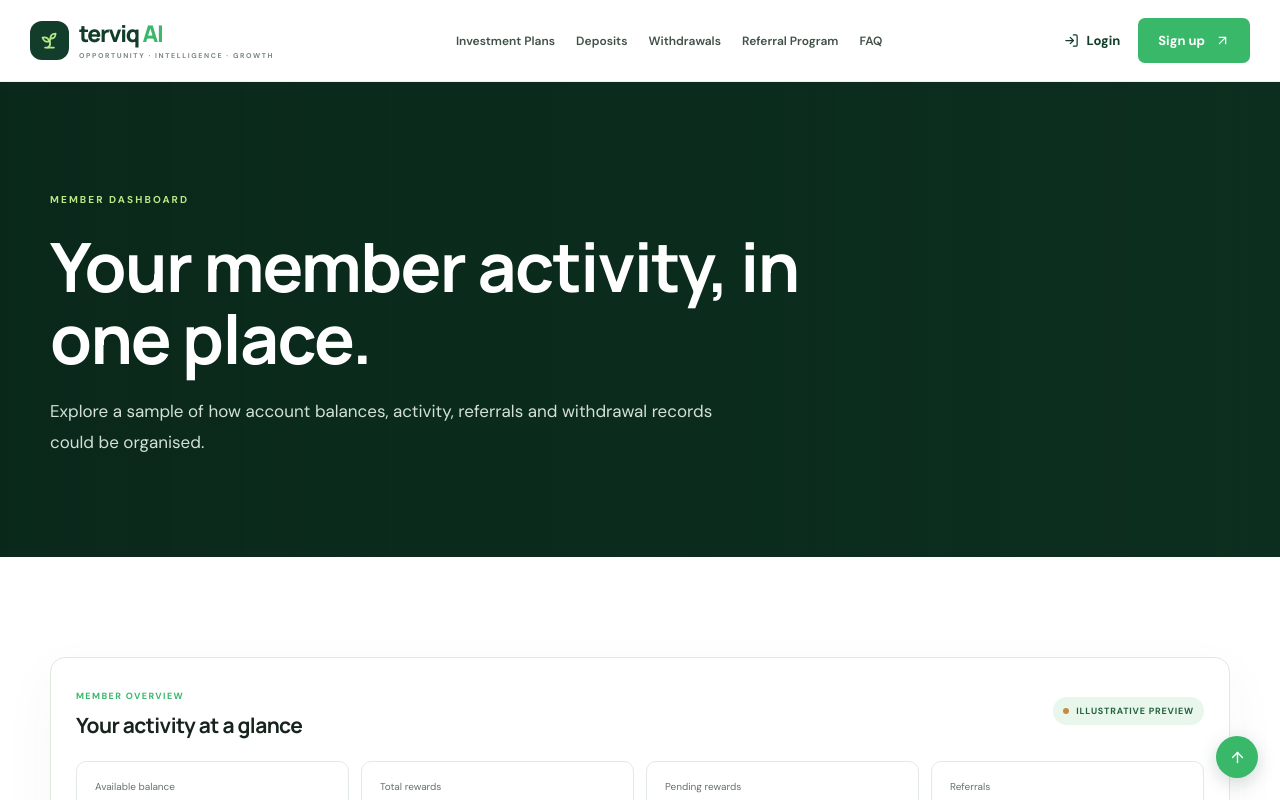
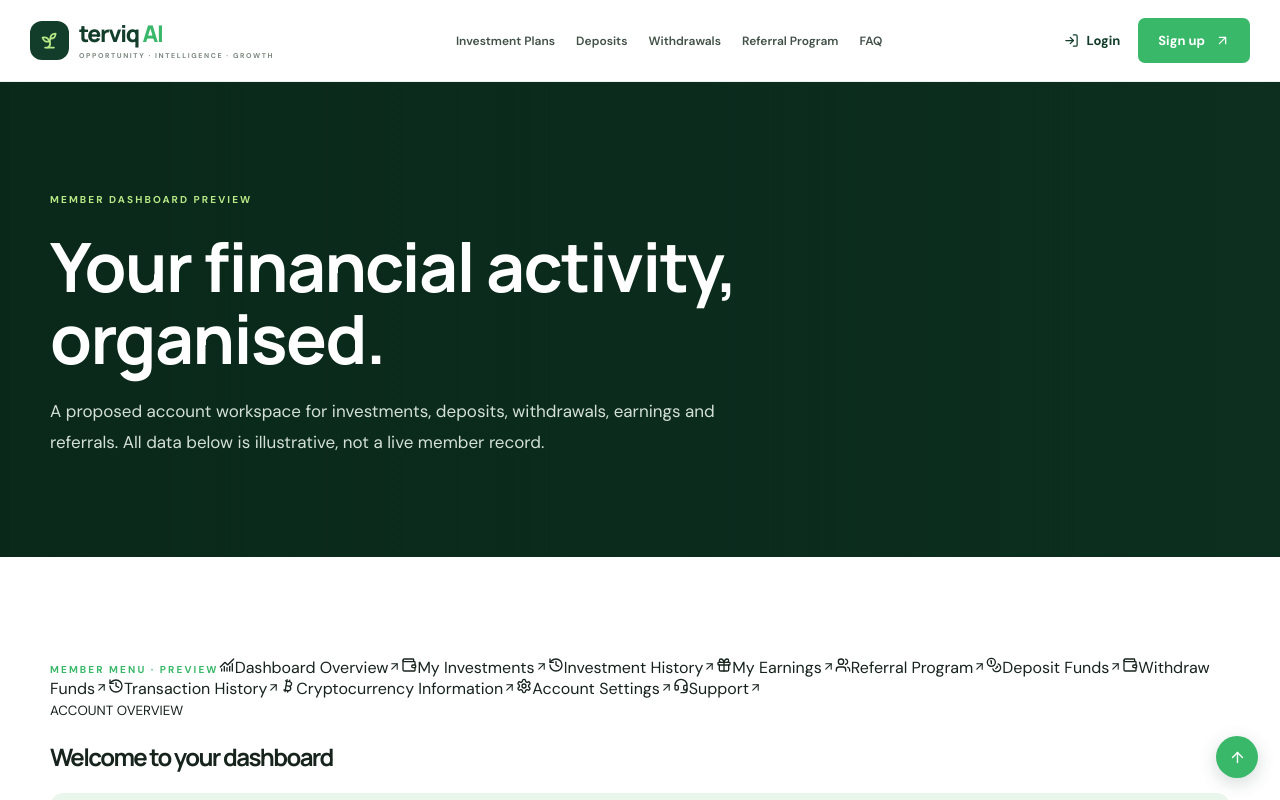
Before and after one commit to projectpeepee304-del/terviqai, a Next.js app: page /dashboard in a window 1280 px wide. Shown: the top 800 px of the page. Built offline with nearby package versions, Linux system fonts and the light colour scheme.

Commit message:
Integrate financial platform pages and navigation

```diff
--- a/app/dashboard/page.tsx
+++ b/app/dashboard/page.tsx
@@ -1,3 +1,3 @@
-import {DashboardPage} from "@/components/member-pages";
-export const metadata={title:"Member Dashboard Preview",description:"Explore an illustrative Terviq AI member dashboard layout."};
-export default function Page(){return <DashboardPage/>;}
+import {FinanceDashboardPage} from "@/components/finance-pages";
+export const metadata={title:"Member Dashboard Preview",description:"Explore the proposed Terviq AI member dashboard, including investments, earnings, deposits and withdrawals."};
+export default function Page(){return <FinanceDashboardPage/>;}
```
